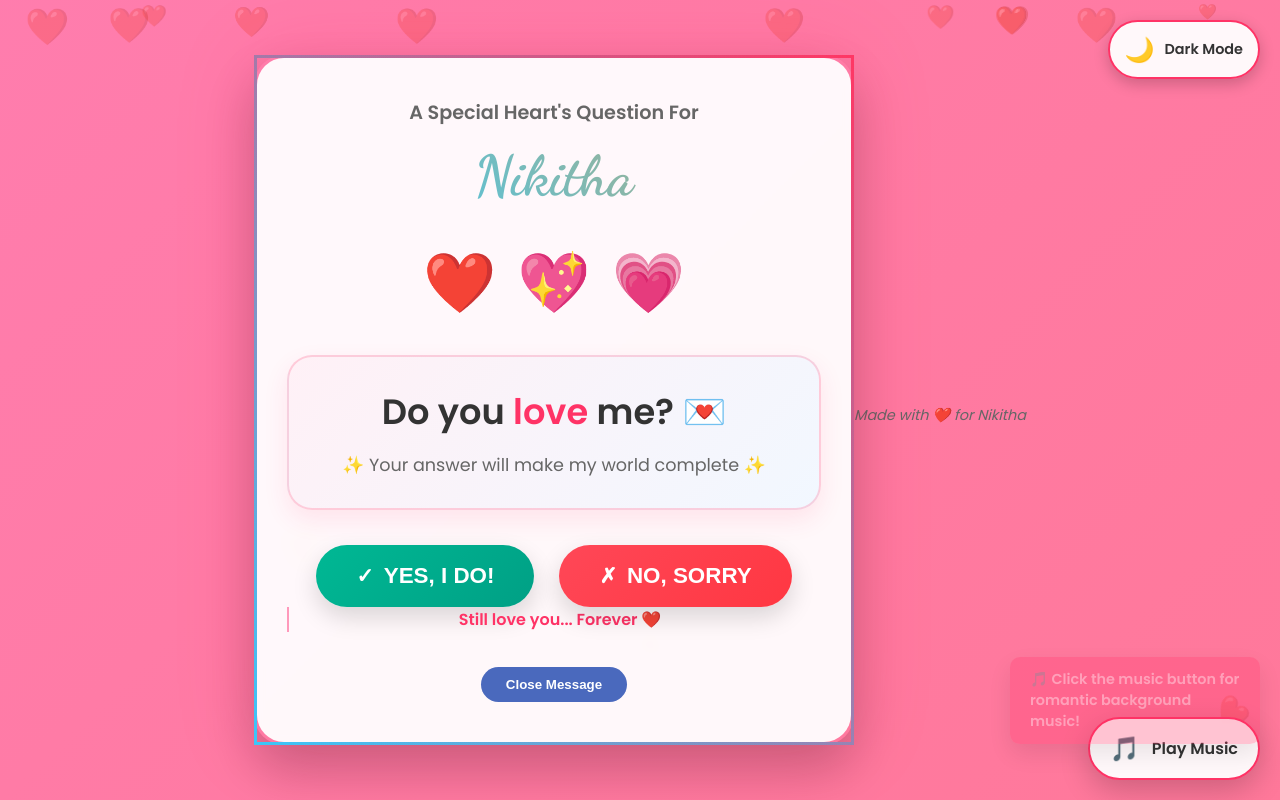
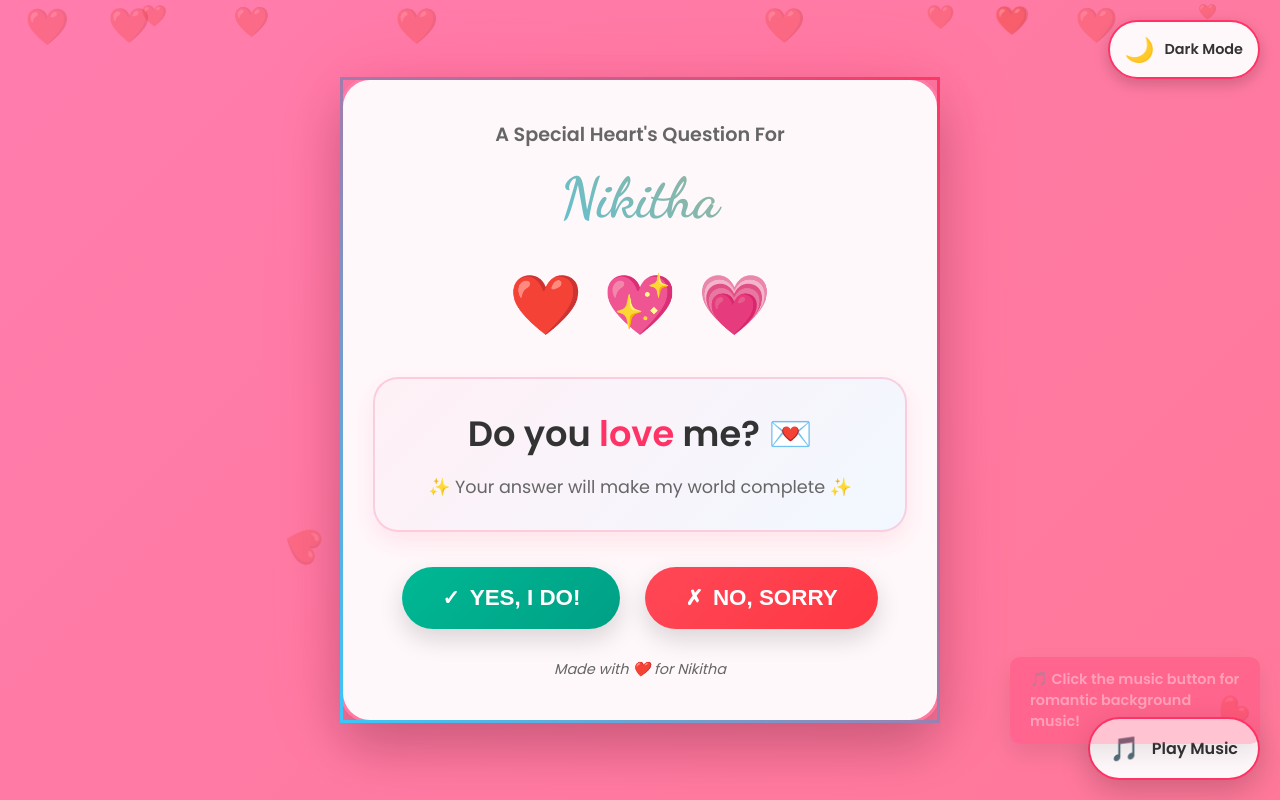
Before and after one commit to arjunikitha2007-netizen/my-love, a plain HTML site: page index.html in a window 1280 px wide. Drawn offline with Linux system fonts and the light colour scheme.

Commit message:
Update index.html

```diff
--- a/index.html
+++ b/index.html
@@ -476,16 +476,13 @@
     </style>
 </head>
 <body>
-    <!-- Theme Toggle Button -->
     <div class="theme-toggle" id="themeToggle">
         <div class="theme-icon" id="themeIcon">🌙</div>
         <div class="theme-text" id="themeText">Dark Mode</div>
     </div>
 
-    <!-- Background Hearts -->
     <div class="hearts-bg" id="heartsBg"></div>
 
-    <!-- YouTube Music Player (Hidden by default) -->
     <div class="youtube-player" id="youtubePlayer">
         <iframe
             src="https://www.youtube.com/embed/wde4CvidB2A?autoplay=0&controls=1&modestbranding=1&rel=0&showinfo=0"
@@ -495,7 +492,6 @@
         </iframe>
     </div>
 
-    <!-- Music Control -->
     <div class="music-control" id="musicControl">
         <div class="music-icon">🎵</div>
         <div class="music-text" id="musicText">Play Music</div>
@@ -534,7 +530,6 @@
             </button>
         </div>
 
-        <!-- Hidden Love Message -->
         <div class="hidden-message" id="loveMessage">
             <div class="message-line">
                 <strong>Dii Pondatii</strong>
@@ -585,18 +580,6 @@
             </button>
         </div>
 
-            <div class="message-line">
-                <span style="color: #ff3366; font-weight: bold;">
-                    Still love you... Forever ❤️
-                </span>
-            </div>
-
-            <button class="close-btn" onclick="hideLoveMessage()">
-                Close Message
-            </button>
-        </div>
-
-        <!-- Hidden Apology Message -->
         <div class="hidden-message" id="apologyMessage" style="border-color: #667eea; background: var(--message-bg);">
             <div class="message-line">
                 Nan vegatichuu... Nee <span style="color: #667eea; font-weight: 600;">"YES"</span> ane click akiyee annu. Saram ella...
```
Lines whose indentation alone changed are shown as unchanged.
